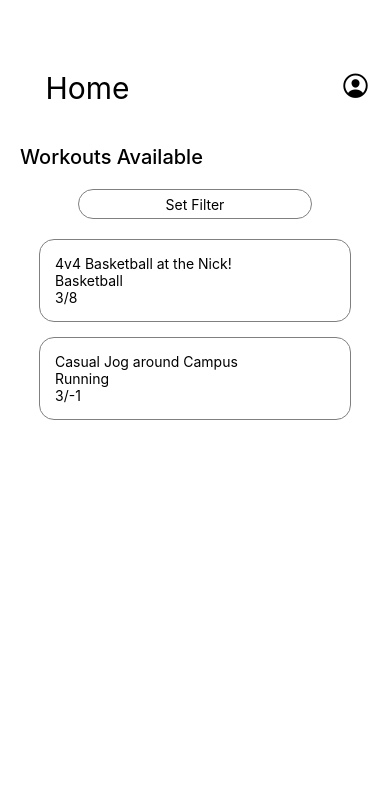
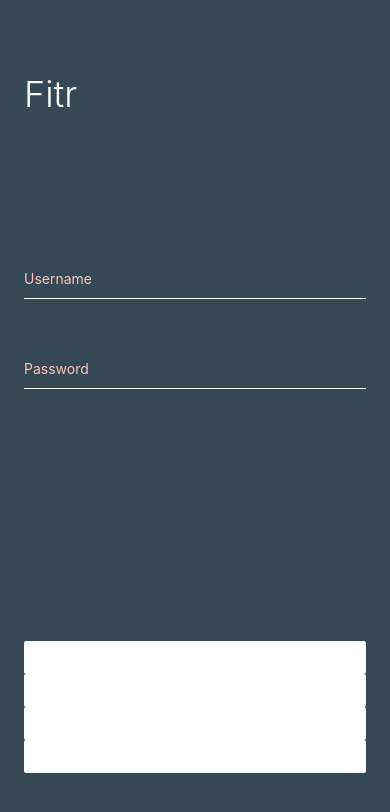
Before and after one commit to rlschultz5/Copy_of_Fitr, a React Native app in the folder mobile/: screen /Home in a window 390 px wide. Shown: the top 812 px of the page. Built offline with nearby package versions, Linux system fonts and the light colour scheme.

Commit message:
no message

```diff
--- a/mobile/navigators/authNavigator.js
+++ b/mobile/navigators/authNavigator.js
@@ -15,7 +15,6 @@ function AuthNavigator() {
             <Stack.Navigator initialRouteName="Login" screenOptions={{headerShown: false}}>
                 <Stack.Screen name="Login" component={AuthScreen} />
                 <Stack.Screen name="Signup" component={SignupScreen} />
-                <Stack.Screen name="Home" component={HomeScreen} />
                 <Stack.Screen name="Forgot Password" component={ForgotPassword} />
                 <Stack.Screen name="Create Workout" component={CreateWorkout} />
             </Stack.Navigator>
```
